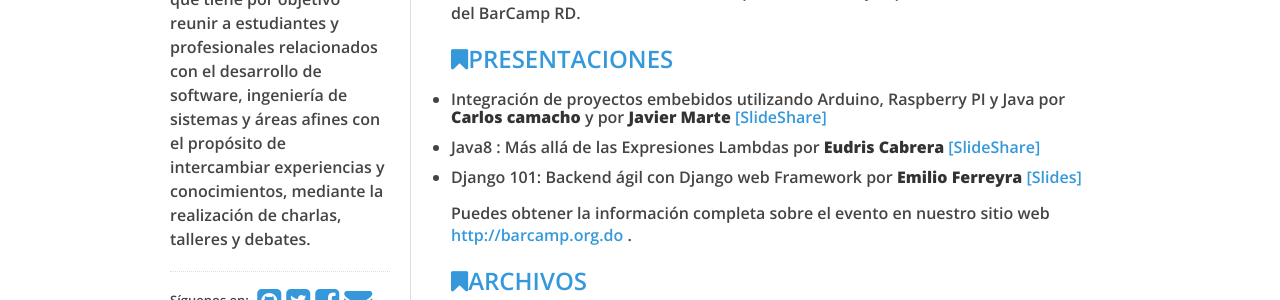
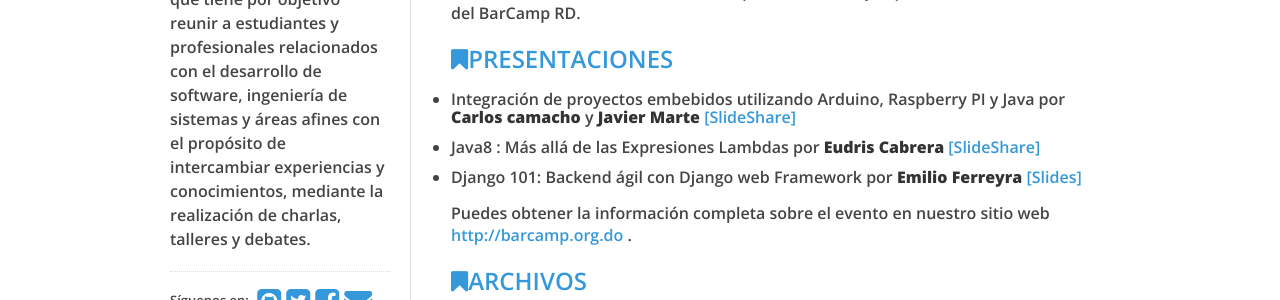
Before and after one commit to BarcampRD/BarcampRD.github.io, a Jekyll site: the page built from index.html, in a window 1280 px wide. Shown: the part 243-543 px from the top of the page. Built offline with Jekyll 4.4.1, drawn with Linux system fonts in a browser that asks for light colours; nearby versions of some CDN libraries.

Commit message:
actualizacion presentaciones

```diff
--- a/index.html
+++ b/index.html
@@ -14,7 +14,7 @@ title: Aspectos más destacados del BarCamp RD
 
 <h2><i class="fa fa-bookmark"></i>PRESENTACIONES</h2>
 <ul>
-<li>Integración de proyectos embebidos utilizando Arduino, Raspberry PI y Java  por <strong>Carlos camacho</strong> y por <strong>Javier Marte</strong> <a href="http://www.slideshare.net/vacax/barcamp-2015-integracin-de-proyectos-embebidos-utilizando-arduino-raspberry-pi-y-java" target="_blank">[SlideShare]</a>
+<li>Integración de proyectos embebidos utilizando Arduino, Raspberry PI y Java  por <strong>Carlos camacho</strong> y <strong>Javier Marte</strong> <a href="http://www.slideshare.net/vacax/barcamp-2015-integracin-de-proyectos-embebidos-utilizando-arduino-raspberry-pi-y-java" target="_blank">[SlideShare]</a>
 </li>
 
 <li>Java8 : Más allá de las Expresiones Lambdas por <strong>Eudris Cabrera</strong> <a href="http://www.slideshare.net/eudris/java8-ms-all-de-las-expresiones-lambdas" target="_blank">[SlideShare]</a>
```
